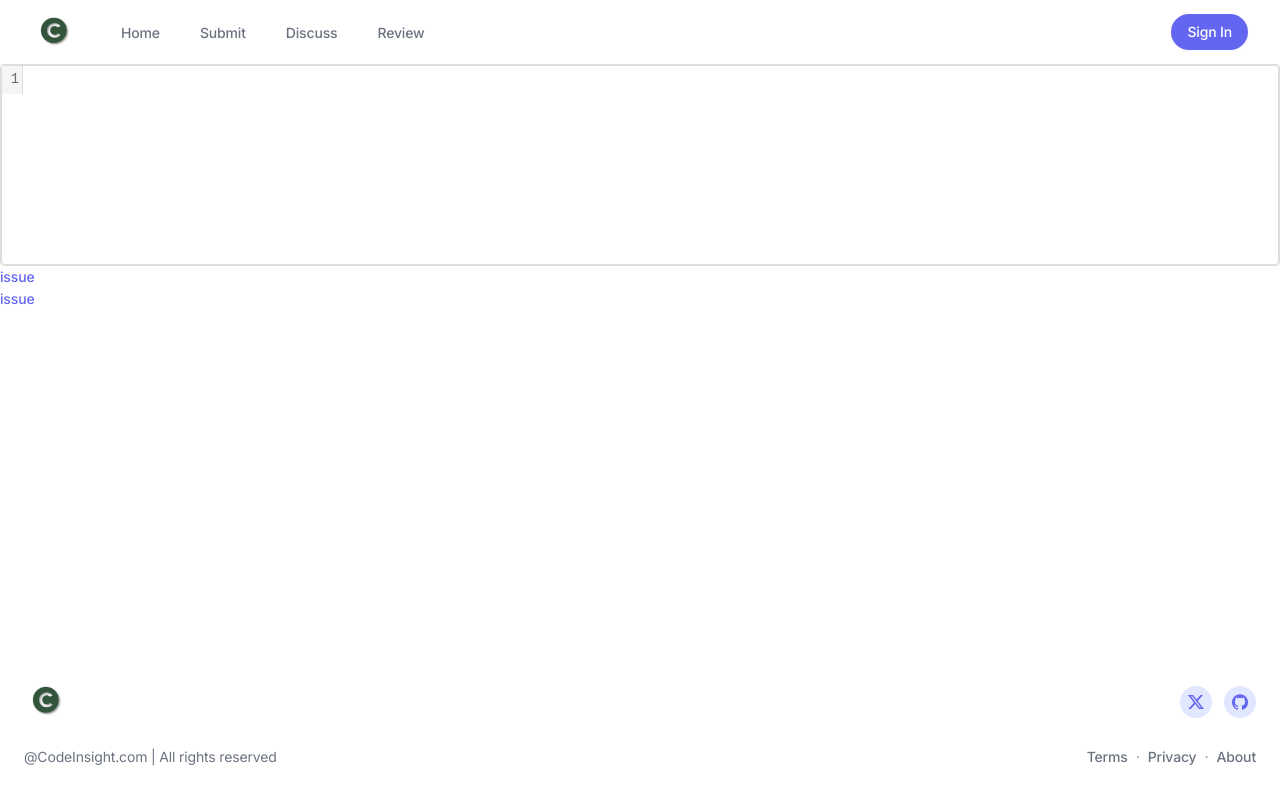
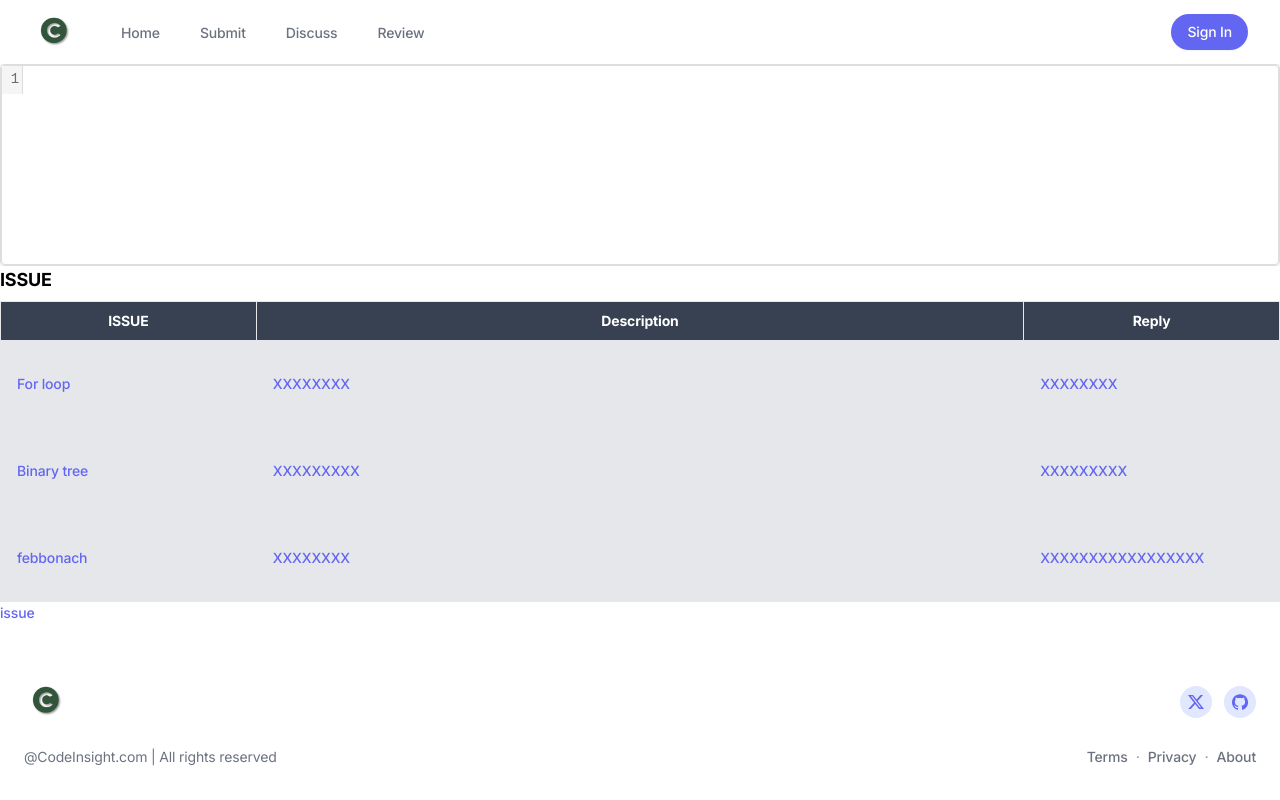
Before and after one commit to VickyGe22/fianlyear-teamProject-discussionForum, a Next.js app in the folder codeinsight/: page /discussion-forum in a window 1280 px wide. Built offline with nearby package versions, Linux system fonts and the light colour scheme.

Commit message:
first design
Design prototype of issue part

```diff
--- a/codeinsight/app/(root)/discussion-forum/discuss-subpage/issuepage.tsx
+++ b/codeinsight/app/(root)/discussion-forum/discuss-subpage/issuepage.tsx
@@ -1,13 +1,37 @@
-
-
-
+import React from 'react';
 
 export default function Issue() {
-
-    return(
-        <div className="text-sm text-indigo-500 font-medium hover:underline" >
-            issue
-        </div>
-    )
-
+  return (
+    <div className="text-sm text-indigo-500 font-medium hover:underline">
+      <h2 className="text-lg font-bold mb-2 text-black">ISSUE</h2>
+      <div className="overflow-x-auto">
+        <table className="table-auto w-full border-collapse">
+          <thead>
+            <tr className="bg-gray-700 text-white rounded-lg">
+              <th className="px-4 py-2 border w-2/10 hover:bg-gray-600">ISSUE</th>
+              <th className="px-4 py-2 border w-6/10 hover:bg-gray-600">Description</th>
+              <th className="px-4 py-2 border w-2/10 hover:bg-gray-600">Reply</th>
+            </tr>
+          </thead>
+          <tbody>
+            <tr className="bg-gray-200  rounded-lg">
+              <td className="px-4 py-8 border cursor-pointer hover:bg-gray-300" style={{ width: '20%' }}>For loop</td>
+              <td className="px-4 py-8 border cursor-pointer hover:bg-gray-300" style={{ width: '60%' }}>XXXXXXXX</td>
+              <td className="px-4 py-8 border cursor-pointer hover:bg-gray-300" style={{ width: '20%' }}>XXXXXXXX</td>
+            </tr>
+            <tr className="bg-gray-200 rounded-lg">
+              <td className="px-4 py-8 border w-2/10 cursor-pointer hover:bg-gray-300" style={{ width: '20%' }}>Binary tree</td>
+              <td className="px-4 py-8 border w-6/10 cursor-pointer hover:bg-gray-300" style={{ width: '60%' }}>XXXXXXXXX</td>
+              <td className="px-4 py-8 border w-2/10 cursor-pointer hover:bg-gray-300" style={{ width: '20%' }}>XXXXXXXXX</td>
+            </tr>
+            <tr className="bg-gray-200 rounded-lg">
+              <td className="px-4 py-8 border w-2/10 cursor-pointer hover:bg-gray-300" style={{ width: '20%' }}>febbonach</td>
+              <td className="px-4 py-8 border w-6/10 cursor-pointer hover:bg-gray-300" style={{ width: '60%' }}>XXXXXXXX</td>
+              <td className="px-4 py-8 border w-2/10 cursor-pointer hover:bg-gray-300" style={{ width: '20%' }}>XXXXXXXXXXXXXXXXX</td>
+            </tr>
+          </tbody>
+        </table>
+      </div>
+    </div>
+  );
 }
--- a/codeinsight/package.json
+++ b/codeinsight/package.json
@@ -12,6 +12,8 @@
     "@codemirror/lang-javascript": "^6.2.2",
     "@codemirror/state": "^6.4.1",
     "@codemirror/view": "^6.26.1",
+    "@headlessui/react": "^1.7.18",
+    "@heroicons/react": "^2.1.3",
     "@radix-ui/react-scroll-area": "^1.0.5",
     "@tailwindcss/forms": "^0.5.7",
     "codemirror": "^6.0.1",
--- a/package.json
+++ b/package.json
@@ -1,6 +1,7 @@
 {
   "dependencies": {
     "@headlessui/react": "^1.7.18",
-    "@heroicons/react": "^2.1.3"
+    "@heroicons/react": "^2.1.3",
+    "react-router-dom": "^6.22.3"
   }
 }
```
Also changed, not shown: 2 other files (tests, documents, lock files or other folders).
